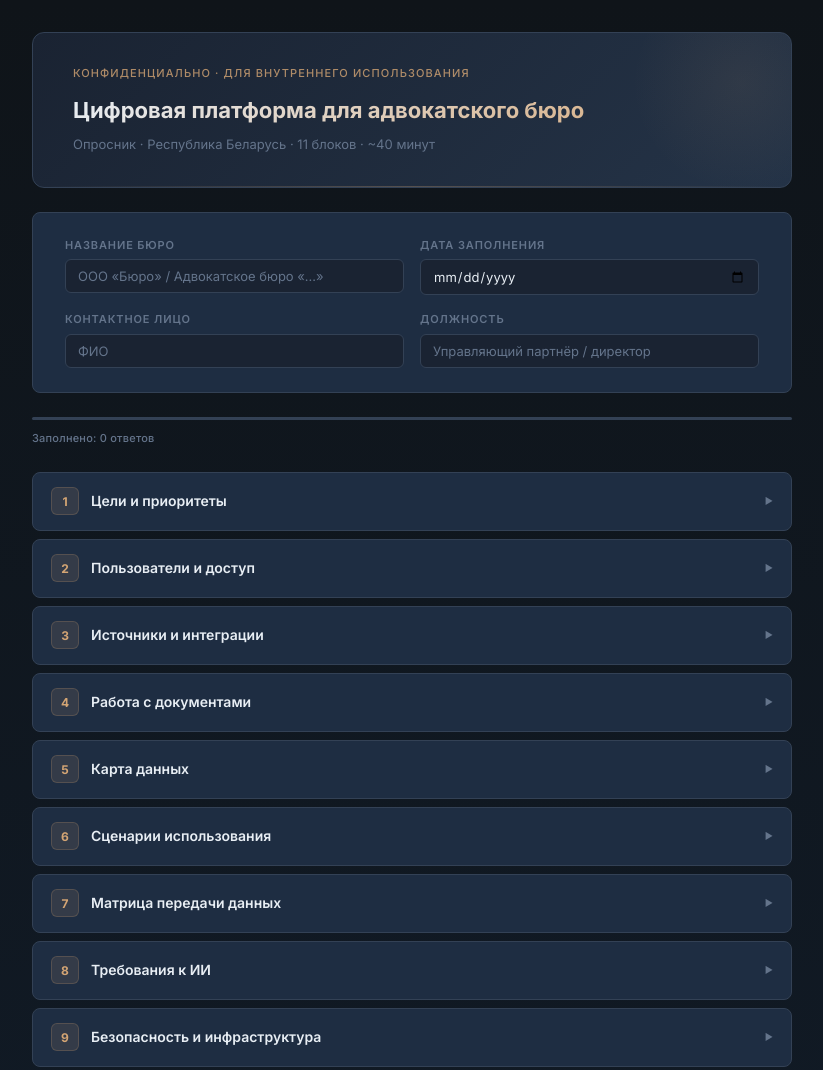
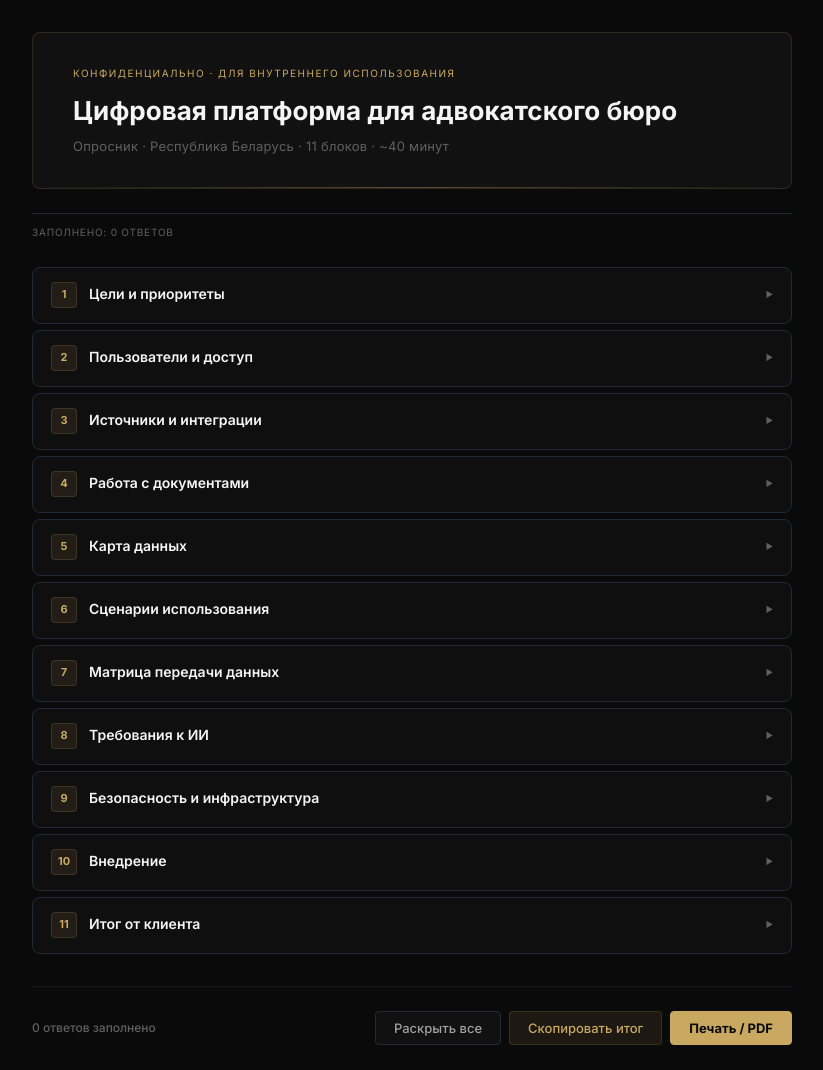
Before and after one commit to koliadav-byte/Avoc, a website: page index.html in a window 1280 px wide. Shown: the top 1070 px of the page, without its empty margins (228-1051 px from the left). Drawn offline with Linux system fonts and the light colour scheme.

Commit message:
Apply new colorai dark design (#0A0A0A, #C9A962 gold); remove meta-card block

```diff
--- a/index.html
+++ b/index.html
@@ -9,20 +9,19 @@
 <link href="https://fonts.googleapis.com/css2?family=Inter:wght@400;500;600;700&display=swap" rel="stylesheet">
 <style>
   :root {
-    --bg:        #0F1419;
-    --bg2:       #1A2332;
-    --surface:   #1E2D42;
-    --surface2:  #243347;
-    --border:    #334155;
-    --border2:   #3D4F66;
-    --text:      #E8EEF4;
-    --text-muted:#94A3B8;
-    --text-hint: #64748B;
-    --gold:      #D4A574;
-    --gold-dim:  rgba(212,165,116,0.12);
-    --gold-mid:  rgba(212,165,116,0.25);
-    --gold-glow: 0 0 24px rgba(212,165,116,0.18);
-    --blue-acc:  #1E3A5F;
+    --bg:        #0A0A0A;
+    --bg2:       #050505;
+    --surface:   #111111;
+    --surface2:  #1A1A1A;
+    --border:    rgba(31,41,55,0.6);
+    --border2:   rgba(31,41,55,1);
+    --text:      #F5F5F5;
+    --text-muted:#A0A0A0;
+    --text-hint: #606060;
+    --gold:      #C9A962;
+    --gold-dim:  rgba(201,169,98,0.10);
+    --gold-mid:  rgba(201,169,98,0.16);
+    --gold-glow: 0 0 24px rgba(201,169,98,0.15);
     --radius:    8px;
     --font:      'Inter', -apple-system, BlinkMacSystemFont, sans-serif;
   }
@@ -32,7 +31,6 @@
   body {
     font-family: var(--font);
     background: var(--bg);
-    background-image: linear-gradient(180deg, #0F1419 0%, #111B27 100%);
     color: var(--text);
     font-size: 14px;
     line-height: 1.6;
@@ -48,124 +46,77 @@
 
   /* ── Header ──────────────────────────────── */
   .header {
-    background: linear-gradient(135deg, #1A2332 0%, #243347 100%);
-    border: 1px solid var(--border);
-    border-radius: 12px;
+    background: var(--surface);
+    border: 1px solid var(--gold-mid);
+    border-radius: var(--radius);
     padding: 2rem 2.5rem;
     margin-bottom: 1.5rem;
     position: relative;
     overflow: hidden;
-  }
-  .header::before {
-    content: '';
-    position: absolute;
-    right: -60px; top: -60px;
-    width: 220px; height: 220px;
-    border-radius: 50%;
-    background: radial-gradient(circle, rgba(212,165,116,0.08) 0%, transparent 70%);
   }
   .header::after {
     content: '';
     position: absolute;
     bottom: 0; left: 0; right: 0;
     height: 1px;
-    background: linear-gradient(90deg, transparent, rgba(212,165,116,0.3), transparent);
+    background: linear-gradient(90deg, transparent, rgba(201,169,98,0.4), transparent);
   }
   .header-tag {
-    font-size: 11px;
-    font-weight: 500;
+    font-size: 10px;
+    font-weight: 400;
     color: var(--gold);
     text-transform: uppercase;
-    letter-spacing: 0.1em;
-    margin-bottom: 10px;
-    opacity: 0.8;
+    letter-spacing: 0.15em;
+    margin-bottom: 14px;
   }
   .header h1 {
-    font-size: 22px;
+    font-size: 26px;
     font-weight: 700;
-    margin-bottom: 6px;
-    background: linear-gradient(135deg, #E8EEF4 0%, #D4A574 100%);
-    -webkit-background-clip: text;
-    -webkit-text-fill-color: transparent;
-    background-clip: text;
+    margin-bottom: 8px;
+    color: var(--text);
+    line-height: 1.25;
   }
   .header p {
     font-size: 13px;
     color: var(--text-hint);
-  }
-
-  /* ── Meta card ───────────────────────────── */
-  .meta-card {
-    background: var(--surface);
-    border: 1px solid var(--border);
-    border-radius: var(--radius);
-    padding: 1.5rem 2rem;
-    margin-bottom: 1.5rem;
-    display: grid;
-    grid-template-columns: 1fr 1fr;
-    gap: 1rem;
-  }
-  .meta-field label {
-    display: block;
-    font-size: 11px;
-    font-weight: 600;
-    color: var(--text-hint);
-    text-transform: uppercase;
-    letter-spacing: 0.08em;
-    margin-bottom: 5px;
-  }
-  .meta-field input {
-    width: 100%;
-    padding: 8px 12px;
-    border: 1px solid var(--border);
-    border-radius: 6px;
-    font-family: var(--font);
-    font-size: 13px;
-    color: var(--text);
-    background: var(--bg2);
-    transition: border-color 0.15s, box-shadow 0.15s;
-  }
-  .meta-field input::placeholder { color: var(--text-hint); }
-  .meta-field input:focus {
-    outline: none;
-    border-color: var(--gold);
-    box-shadow: 0 0 0 3px rgba(212,165,116,0.15);
+    letter-spacing: 0.02em;
   }
 
   /* ── Progress ────────────────────────────── */
   .progress-wrap { margin-bottom: 1.5rem; }
   .progress-bar {
-    height: 3px;
-    background: var(--border);
-    border-radius: 2px;
+    height: 1px;
+    background: var(--border2);
+    border-radius: 1px;
     overflow: hidden;
     margin-bottom: 6px;
   }
   .progress-fill {
     height: 100%;
-    background: linear-gradient(90deg, #D4A574, #E8C9A8);
-    border-radius: 2px;
+    background: var(--gold);
+    border-radius: 1px;
     transition: width 0.4s ease;
     width: 0%;
-    box-shadow: 0 0 8px rgba(212,165,116,0.5);
+    box-shadow: 0 0 6px rgba(201,169,98,0.5);
   }
   .progress-label {
-    font-size: 11px;
-    font-weight: 500;
+    font-size: 10px;
+    font-weight: 400;
     color: var(--text-hint);
-    letter-spacing: 0.02em;
+    letter-spacing: 0.08em;
+    text-transform: uppercase;
   }
 
   /* ── Section ─────────────────────────────── */
   .section {
-    background: var(--surface);
-    border: 1px solid var(--border);
+    background: rgba(17,17,17,0.88);
+    border: 1px solid var(--border2);
     border-radius: var(--radius);
-    margin-bottom: 8px;
+    margin-bottom: 6px;
     overflow: hidden;
     transition: border-color 0.2s;
   }
-  .section:has(.section-body.open) { border-color: var(--border2); }
+  .section:has(.section-body.open) { border-color: var(--gold-mid); }
   .section-header {
     padding: 14px 18px;
     display: flex;
@@ -177,16 +128,18 @@
     transition: background 0.15s;
   }
   .section-header:hover { background: var(--surface2); }
-  .section-header.open { border-bottom-color: var(--border); }
+  .section-header.open { border-bottom-color: var(--border2); }
   .section-num {
-    width: 28px; height: 28px;
-    border-radius: 6px;
+    width: 26px; height: 26px;
+    border-radius: 4px;
     display: flex; align-items: center; justify-content: center;
-    font-size: 12px; font-weight: 700;
+    font-size: 11px; font-weight: 700;
     background: var(--gold-dim);
     color: var(--gold);
-    border: 1px solid rgba(212,165,116,0.2);
+    border: 1px solid var(--gold-mid);
     flex-shrink: 0;
+    font-family: var(--font);
+    letter-spacing: 0;
   }
   .section-title {
     font-size: 14px;
@@ -195,7 +148,7 @@
     color: var(--text);
   }
   .section-arrow {
-    font-size: 9px;
+    font-size: 8px;
     color: var(--text-hint);
     transition: transform 0.2s ease;
   }
@@ -208,10 +161,10 @@
   .q:last-child { margin-bottom: 0; }
   .q-num {
     font-size: 10px;
-    font-weight: 600;
-    color: var(--text-hint);
+    font-weight: 400;
+    color: var(--gold);
     margin-bottom: 4px;
-    letter-spacing: 0.05em;
+    letter-spacing: 0.12em;
     text-transform: uppercase;
   }
   .q-label {
@@ -225,26 +178,24 @@
     font-size: 11px;
     color: var(--text-hint);
     margin-bottom: 8px;
-    font-style: italic;
   }
   .law-badge {
     display: inline-flex;
     align-items: center;
     font-size: 10px;
-    font-weight: 500;
-    background: rgba(212,165,116,0.08);
+    font-weight: 400;
+    background: var(--gold-dim);
     color: var(--gold);
-    border: 1px solid rgba(212,165,116,0.25);
+    border: 1px solid var(--gold-mid);
     border-radius: 4px;
     padding: 3px 8px;
     margin-bottom: 10px;
-    letter-spacing: 0.01em;
+    letter-spacing: 0.04em;
   }
   .divider {
     height: 1px;
-    background: var(--border);
+    background: var(--border2);
     margin: 1.25rem 0;
-    opacity: 0.6;
   }
 
   /* ── Opts (pill buttons) ─────────────────── */
@@ -415,7 +366,7 @@
   }
   .btn {
     padding: 8px 18px;
-    border-radius: var(--radius);
+    border-radius: 4px;
     font-family: var(--font);
     font-size: 13px;
     font-weight: 500;
@@ -428,28 +379,25 @@
   .btn:hover {
     background: var(--surface2);
     color: var(--text);
-    border-color: var(--border2);
   }
   .btn-gold {
     background: var(--gold-dim);
     color: var(--gold);
-    border-color: rgba(212,165,116,0.35);
+    border-color: var(--gold-mid);
   }
   .btn-gold:hover {
-    background: rgba(212,165,116,0.2);
+    background: rgba(201,169,98,0.18);
     color: var(--gold);
-    box-shadow: var(--gold-glow);
   }
   .btn-primary {
     background: var(--gold);
-    color: #0F1419;
+    color: #0A0A0A;
     border-color: var(--gold);
-    font-weight: 600;
+    font-weight: 700;
   }
   .btn-primary:hover {
-    background: #E8C9A8;
-    border-color: #E8C9A8;
-    box-shadow: var(--gold-glow);
+    background: #d4b870;
+    border-color: #d4b870;
   }
 
   /* ── Print ───────────────────────────────── */
@@ -477,13 +425,6 @@
     <div class="header-tag">Конфиденциально · Для внутреннего использования</div>
     <h1>Цифровая платформа для адвокатского бюро</h1>
     <p>Опросник · Республика Беларусь · 11 блоков · ~40 минут</p>
-  </div>
-
-  <div class="meta-card">
-    <div class="meta-field"><label>Название бюро</label><input type="text" id="m-name" placeholder="ООО «Бюро» / Адвокатское бюро «…»"></div>
-    <div class="meta-field"><label>Дата заполнения</label><input type="date" id="m-date"></div>
-    <div class="meta-field"><label>Контактное лицо</label><input type="text" id="m-contact" placeholder="ФИО"></div>
-    <div class="meta-field"><label>Должность</label><input type="text" id="m-role" placeholder="Управляющий партнёр / директор"></div>
   </div>
 
   <div class="progress-wrap">
@@ -843,13 +784,9 @@ function bindEvents() {
 }
 
 function exportTxt() {
-  const name = document.getElementById('m-name').value || '—';
-  const date = document.getElementById('m-date').value || '—';
-  const contact = document.getElementById('m-contact').value || '—';
   let txt = 'ОПРОСНИК: ЦИФРОВАЯ ПЛАТФОРМА ДЛЯ АДВОКАТСКОГО БЮРО\n';
   txt += 'Республика Беларусь\n';
-  txt += '='.repeat(52) + '\n';
-  txt += `Бюро: ${name}\nДата: ${date}\nКонтакт: ${contact}\n\n`;
+  txt += '='.repeat(52) + '\n\n';
 
   SECTIONS.forEach(sec => {
     txt += `\n## ${sec.num}. ${sec.title}\n`;
```
